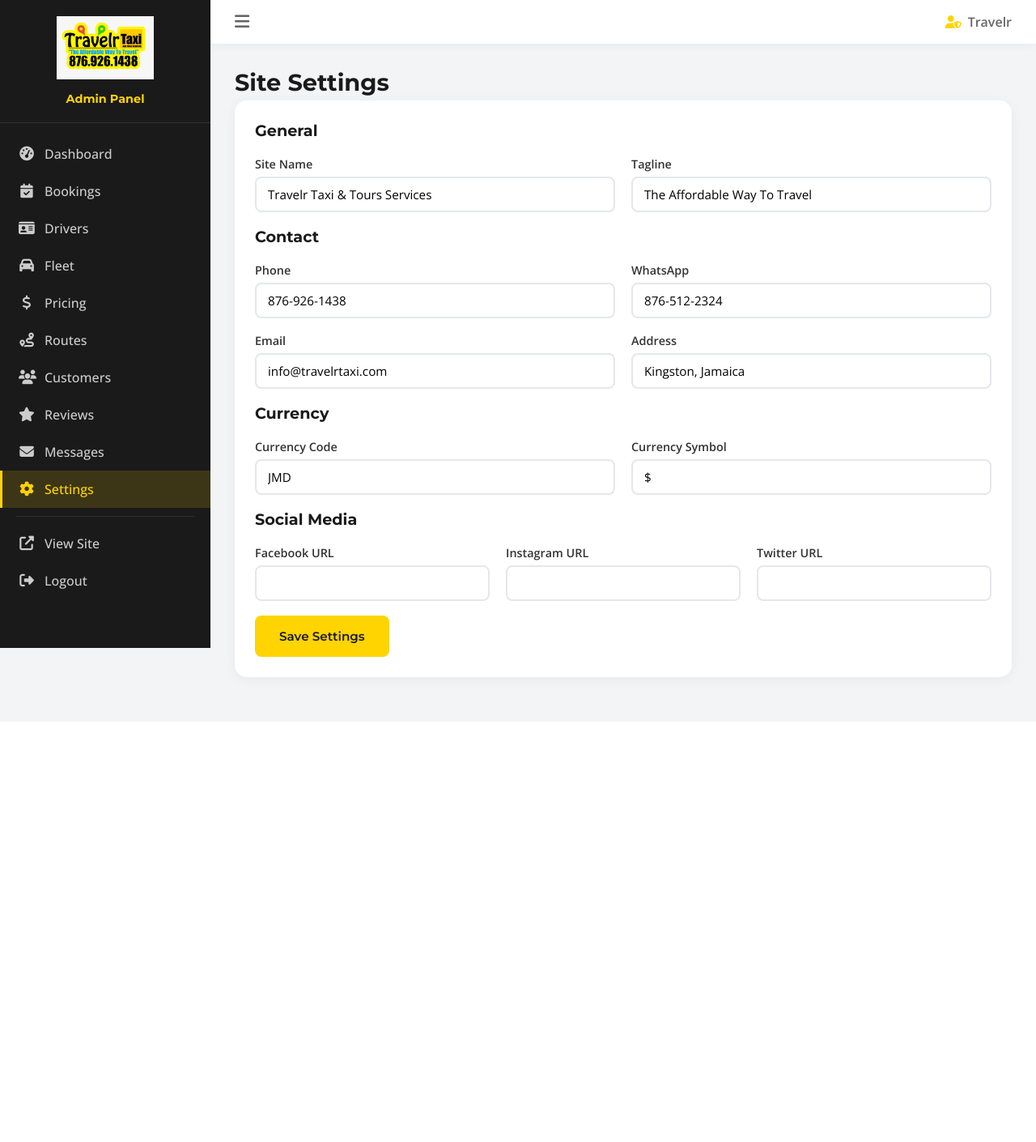
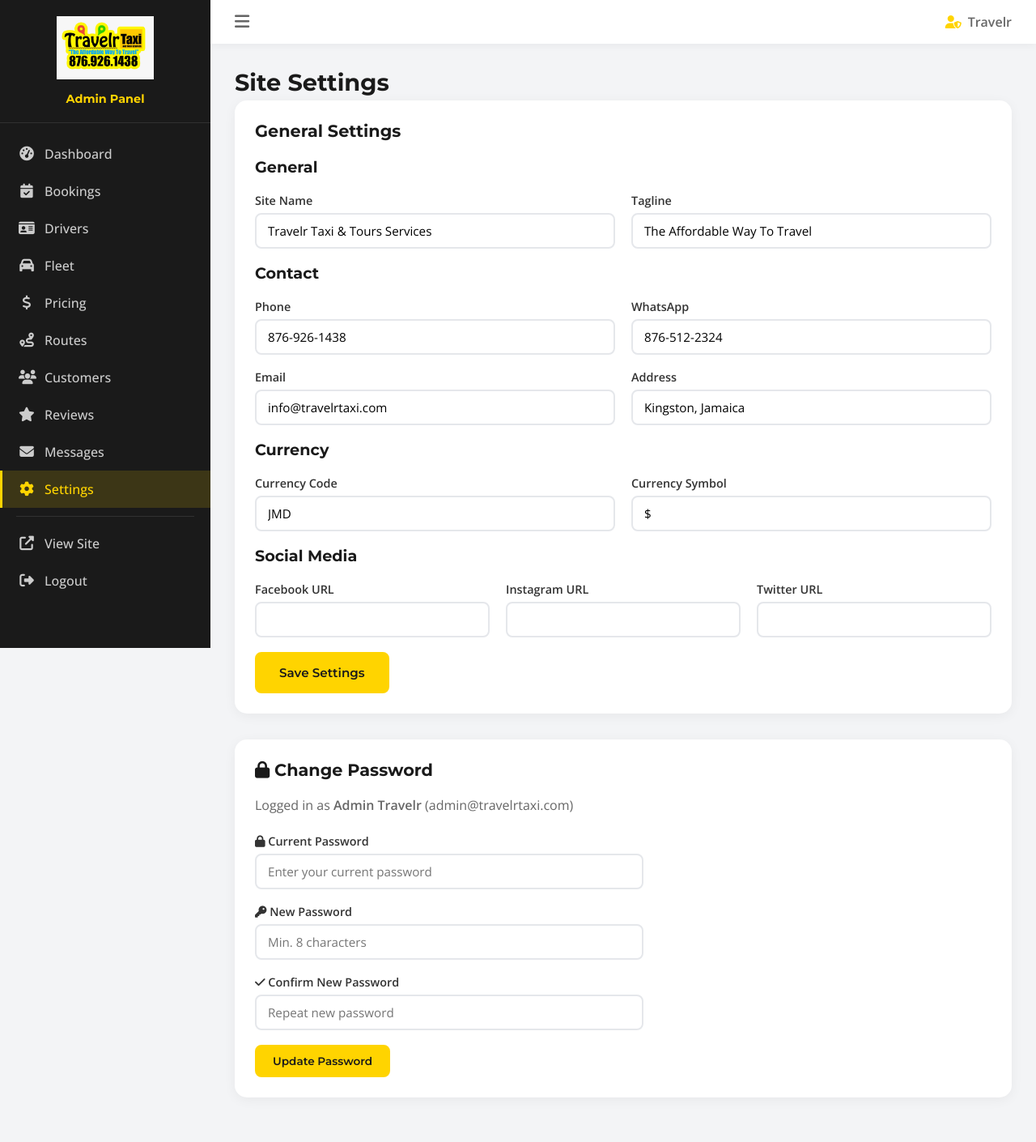
Before and after one commit to foryoubyjohn/travelrtaxi, a PHP site: page /admin/settings.php in a window 1280 px wide. Shown: the whole page at 81% size. Before the commit the page ends 850 px from the top, so only its background shows below. Run offline with PHP 8.4, Linux system fonts and the light colour scheme; a user stored in the database is signed in; data comes from the database, SQL or seed files in the repository.

Commit message:
Add password change feature to admin settings page
Made-with: Cursor

```diff
--- a/admin/settings.php
+++ b/admin/settings.php
@@ -1,25 +1,56 @@
 <?php
-$pageTitle = 'Site Settings';
 require_once 'includes/admin-header.php';
 
-if ($_SERVER['REQUEST_METHOD'] === 'POST') {
-    $fields = ['site_name','tagline','phone','whatsapp','email','currency','currency_symbol','address','facebook','instagram','twitter'];
-    foreach ($fields as $key) {
-        $value = sanitize($_POST[$key] ?? '');
-        dbExecute("INSERT INTO settings (setting_key, setting_value) VALUES (?, ?) ON DUPLICATE KEY UPDATE setting_value = ?", [$key, $value, $value]);
+$pageTitle = 'Site Settings';
+
+// Handle site settings update
+if ($_SERVER['REQUEST_METHOD'] === 'POST' && isset($_POST['form_action'])) {
+
+    if ($_POST['form_action'] === 'site_settings') {
+        $fields = ['site_name','tagline','phone','whatsapp','email','currency','currency_symbol','address','facebook','instagram','twitter'];
+        foreach ($fields as $key) {
+            $value = sanitize($_POST[$key] ?? '');
+            dbExecute("INSERT INTO settings (setting_key, setting_value) VALUES (?, ?) ON DUPLICATE KEY UPDATE setting_value = ?", [$key, $value, $value]);
+        }
+        redirectWith('/admin/settings.php', 'success', 'Settings updated successfully.');
     }
-    redirectWith('/admin/settings.php', 'success', 'Settings updated successfully.');
+
+    if ($_POST['form_action'] === 'change_password') {
+        $currentPassword = $_POST['current_password'] ?? '';
+        $newPassword     = $_POST['new_password'] ?? '';
+        $confirmPassword = $_POST['confirm_password'] ?? '';
+
+        $user = dbFetchOne("SELECT * FROM users WHERE id = ?", [$_SESSION['user_id']]);
+
+        if (!password_verify($currentPassword, $user['password_hash'])) {
+            redirectWith('/admin/settings.php', 'error', 'Current password is incorrect.');
+        } elseif (strlen($newPassword) < 8) {
+            redirectWith('/admin/settings.php', 'error', 'New password must be at least 8 characters.');
+        } elseif ($newPassword !== $confirmPassword) {
+            redirectWith('/admin/settings.php', 'error', 'New passwords do not match.');
+        } else {
+            $hash = password_hash($newPassword, PASSWORD_DEFAULT);
+            dbExecute("UPDATE users SET password_hash = ? WHERE id = ?", [$hash, $_SESSION['user_id']]);
+            redirectWith('/admin/settings.php', 'success', 'Password changed successfully.');
+        }
+    }
 }
 
 $settings = [];
 $rows = dbFetchAll("SELECT * FROM settings");
 foreach ($rows as $row) { $settings[$row['setting_key']] = $row['setting_value']; }
+
+$currentUser = dbFetchOne("SELECT first_name, last_name, email FROM users WHERE id = ?", [$_SESSION['user_id']]);
 ?>
 
 <h1 class="page-title">Site Settings</h1>
 
+<!-- Site Settings -->
 <div class="admin-card">
+    <div class="card-header"><h2>General Settings</h2></div>
     <form method="POST">
+        <input type="hidden" name="form_action" value="site_settings">
+
         <h3>General</h3>
         <div class="form-row">
             <div class="form-group half">
@@ -86,4 +117,31 @@ foreach ($rows as $row) { $settings[$row['setting_key']] = $row['setting_value']
     </form>
 </div>
 
+<!-- Change Password -->
+<div class="admin-card" style="margin-top:2rem;">
+    <div class="card-header">
+        <h2><i class="fas fa-lock"></i> Change Password</h2>
+    </div>
+    <p style="margin-bottom:1.5rem;color:#666;">
+        Logged in as <strong><?php echo sanitize($currentUser['first_name'] . ' ' . $currentUser['last_name']); ?></strong>
+        (<?php echo sanitize($currentUser['email']); ?>)
+    </p>
+    <form method="POST" style="max-width:480px;">
+        <input type="hidden" name="form_action" value="change_password">
+        <div class="form-group">
+            <label><i class="fas fa-lock"></i> Current Password</label>
+            <input type="password" name="current_password" required placeholder="Enter your current password">
+        </div>
+        <div class="form-group">
+            <label><i class="fas fa-key"></i> New Password</label>
+            <input type="password" name="new_password" required placeholder="Min. 8 characters" minlength="8">
+        </div>
+        <div class="form-group">
+            <label><i class="fas fa-check"></i> Confirm New Password</label>
+            <input type="password" name="confirm_password" required placeholder="Repeat new password">
+        </div>
+        <button type="submit" class="btn btn-primary">Update Password</button>
+    </form>
+</div>
+
 <?php require_once 'includes/admin-footer.php'; ?>
```
